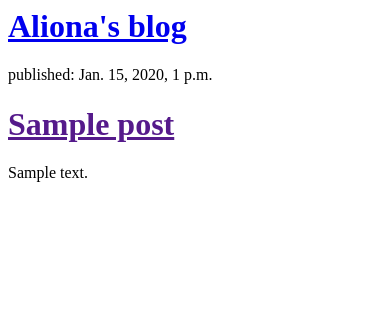
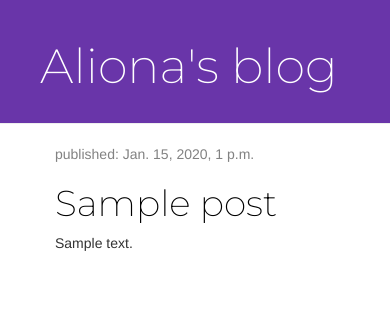
Before and after one commit to proper-fish/django-blog, a Django app: page / in a window 390 px wide. Shown: the top 322 px of the page. Run offline with Django 3.2, Linux system fonts and the light colour scheme; tables that the repository leaves empty hold one stand-in row (values such as "Sample post"); some libraries are stand-ins or nearby versions.

Commit message:
Added view and template for detailed blog post + CSS for the site.

```diff
--- /dev/null
+++ b/blog/static/css/blog.css
@@ -0,0 +1,50 @@
+body {
+    padding-left: 0px;
+}
+
+.page-header {
+    background-color: #6935A9;
+    margin-top: 0;
+    padding: 20px 20px 20px 40px;
+}
+
+.page-header h1, .page-header h1 a, .page-header h1 a:visited, .page-header h1 a:active {
+    color: #ffffff;
+    font-size: 36pt;
+    text-decoration: none;
+}
+
+.content {
+    margin-left: 40px;
+}
+
+h1, h2, h3, h4 {
+    font-family: 'Montserrat', sans-serif;
+}
+
+.date {
+    color: #828282;
+}
+
+.save {
+    float: right;
+}
+
+.post-form textarea, .post-form input {
+    width: 100%;
+}
+
+.top-menu, .top-menu:hover, .top-menu:visited {
+    color: #ffffff;
+    float: right;
+    font-size: 26pt;
+    margin-right: 20px;
+}
+
+.post {
+    margin-bottom: 70px;
+}
+
+.post h1 a, .post h1 a:visited {
+    color: #000000;
+}
--- /dev/null
+++ b/blog/templates/blog/base.html
@@ -0,0 +1,27 @@
+{% load static %}
+<html>
+<head>
+    <link rel="stylesheet" href="//maxcdn.bootstrapcdn.com/bootstrap/3.2.0/css/bootstrap.min.css">
+    <link rel="stylesheet" href="//maxcdn.bootstrapcdn.com/bootstrap/3.2.0/css/bootstrap-theme.min.css">
+    <link rel="preconnect" href="https://fonts.googleapis.com">
+    <link rel="preconnect" href="https://fonts.gstatic.com" crossorigin>
+    <link href="https://fonts.googleapis.com/css2?family=Montserrat:wght@200&display=swap" rel="stylesheet">
+    <link rel="stylesheet" href="{% static 'css/blog.css' %}">
+    <title>
+        Aliona's blog
+    </title>
+</head>
+<body>
+<div class="page-header">
+    <h1><a href="/">Aliona's blog</a></h1>
+</div>
+<div class="content container">
+    <div class="row">
+        <div class="col-md-8">
+            {% block content %}
+            {% endblock %}
+        </div>
+    </div>
+</div>
+</body>
+</html>
--- a/blog/templates/blog/post_list.html
+++ b/blog/templates/blog/post_list.html
@@ -1,19 +1,13 @@
-<html>
-    <head>
-        <title>
-            Aliona's blog
-        </title>
-    </head>
-    <body>
-        <div>
-            <h1><a href="/">Aliona's blog</a></h1>
-        </div>
-        {% for post in posts %}
-            <div>
-                <p>published: {{ post.published_date }}</p>
-                <h1><a href="">{{ post.title }}</a></h1>
-                <p>{{ post.text|linebreaksbr }}</p>
-            </div>
-        {% endfor %}
-    </body>
-</html>
+{% extends 'blog/base.html' %}
+
+{% block content %}
+{% for post in posts %}
+<div class="post">
+    <div class="date">
+        <p>published: {{ post.published_date }}</p>
+    </div>
+    <h1><a href="{% url 'post_detail' pk=post.pk %}">{{ post.title }}</a></h1>
+    <p>{{ post.text|linebreaksbr }}</p>
+</div>
+{% endfor %}
+{% endblock %}
--- a/blog/urls.py
+++ b/blog/urls.py
@@ -3,4 +3,5 @@ from . import views
 
 urlpatterns = [
     path('', views.post_list, name='post_list'),
+    path('/post/<int:pk>', views.post_detail, name='post_detail')
 ]
--- a/blog/views.py
+++ b/blog/views.py
@@ -1,4 +1,4 @@
-from django.shortcuts import render
+from django.shortcuts import render, get_object_or_404
 from .models import Post
 from django.utils import timezone
 
@@ -6,3 +6,7 @@ from django.utils import timezone
 def post_list(request):
     posts = Post.objects.filter(published_date__lte=timezone.now()).order_by('published_date')
     return render(request, 'blog/post_list.html', {'posts': posts})
+
+def post_detail(request, pk):
+    post = get_object_or_404(Post, pk=pk)
+    return render(request, 'blog/post_detail.html', {'post': post})
```
Also changed, not shown: blog/templates/blog/post_detail.html (added, +11 -0 lines).
